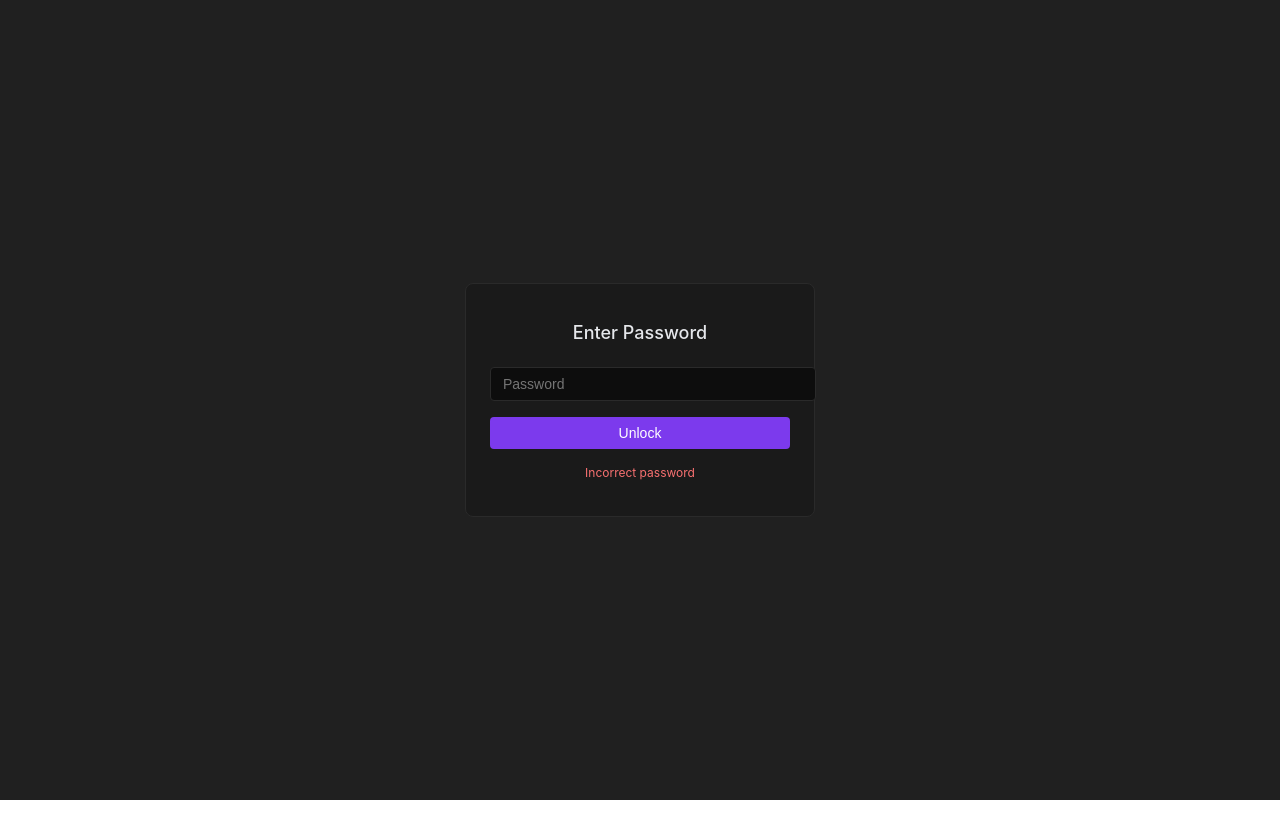
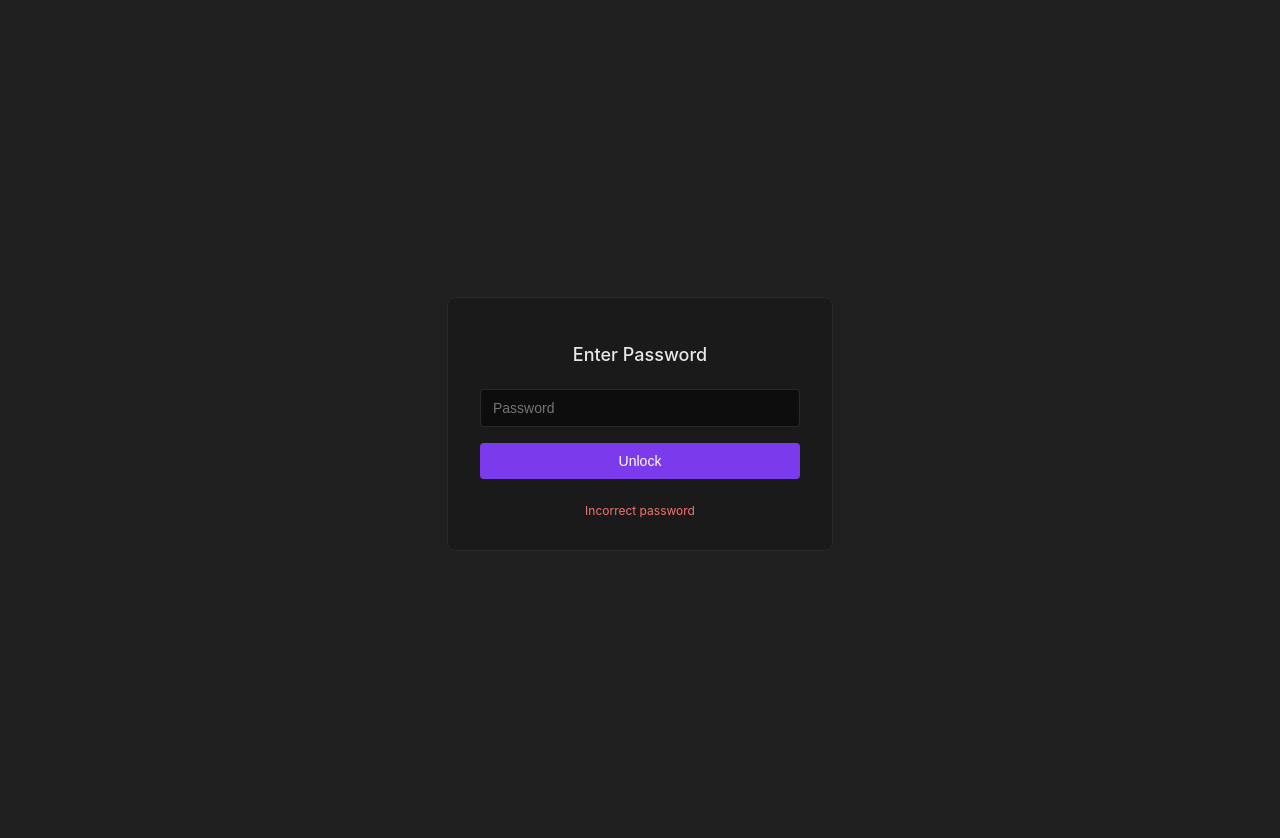
Before and after one commit to mrpixel3214/note_website, a React (Create React App) app: page / in a window 1280 px wide. Both pictures are taken after typing "Sample123" into the empty fields and a click on the button "Unlock". Shown: the top 838 px of the page. Before the commit the page ends 800 px from the top, so only its background shows below. Built offline with nearby package versions, Linux system fonts and the light colour scheme.

Commit message:
fixed padding

```diff
--- a/src/App.js
+++ b/src/App.js
@@ -288,17 +288,17 @@ export default function ObsidianClone() {
         display: 'flex',
         alignItems: 'center',
         justifyContent: 'center',
-        padding: '32px'
+        padding: '24px'
       }}>
         <div style={{
-          maxWidth: '28rem',
           width: '100%',
+          maxWidth: '400px',
           background: '#1a1a1a',
           borderRadius: '8px',
           border: '1px solid #2a2a2a',
-          padding: '24px'
+          padding: '32px'
         }}>
-          <h2 style={{ fontSize: '18px', fontWeight: '500', marginBottom: '24px', color: '#e5e7eb' }}>GitHub Settings</h2>
+          <h2 style={{ fontSize: '18px', fontWeight: '500', marginBottom: '24px', color: '#e5e7eb', textAlign: 'center' }}>GitHub Settings</h2>
 
           <div style={{ display: 'flex', flexDirection: 'column', gap: '16px' }}>
             <div>
@@ -312,10 +312,11 @@ export default function ObsidianClone() {
                   background: '#0d0d0d',
                   border: '1px solid #2a2a2a',
                   borderRadius: '4px',
-                  padding: '8px 12px',
+                  padding: '10px 12px',
                   fontSize: '14px',
                   color: '#d1d5db',
-                  outline: 'none'
+                  outline: 'none',
+                  boxSizing: 'border-box'
                 }}
                 placeholder="your-username"
               />
@@ -332,10 +333,11 @@ export default function ObsidianClone() {
                   background: '#0d0d0d',
                   border: '1px solid #2a2a2a',
                   borderRadius: '4px',
-                  padding: '8px 12px',
+                  padding: '10px 12px',
                   fontSize: '14px',
                   color: '#d1d5db',
-                  outline: 'none'
+                  outline: 'none',
+                  boxSizing: 'border-box'
                 }}
                 placeholder="my-notes"
               />
@@ -352,26 +354,27 @@ export default function ObsidianClone() {
                   background: '#0d0d0d',
                   border: '1px solid #2a2a2a',
                   borderRadius: '4px',
-                  padding: '8px 12px',
+                  padding: '10px 12px',
                   fontSize: '14px',
                   color: '#d1d5db',
-                  outline: 'none'
+                  outline: 'none',
+                  boxSizing: 'border-box'
                 }}
                 placeholder="ghp_xxxxxxxxxxxx"
               />
-              <p style={{ fontSize: '12px', color: '#6b7280', marginTop: '6px' }}>
+              <p style={{ fontSize: '12px', color: '#6b7280', marginTop: '8px', margin: '8px 0 0' }}>
                 Generate at: GitHub Settings → Developer settings → Tokens (classic) → repo scope
               </p>
             </div>
 
-            <div style={{ display: 'flex', gap: '8px', paddingTop: '8px' }}>
+            <div style={{ display: 'flex', gap: '12px', paddingTop: '8px' }}>
               <button
                 onClick={saveSettings}
                 style={{
                   flex: 1,
                   background: '#7c3aed',
                   color: 'white',
-                  padding: '8px',
+                  padding: '10px',
                   borderRadius: '4px',
                   border: 'none',
                   fontSize: '14px',
@@ -383,7 +386,7 @@ export default function ObsidianClone() {
               <button
                 onClick={() => setShowSettings(false)}
                 style={{
-                  padding: '8px 16px',
+                  padding: '10px 20px',
                   background: '#2a2a2a',
                   color: '#9ca3af',
                   borderRadius: '4px',
--- a/src/PasswordProtect.js
+++ b/src/PasswordProtect.js
@@ -50,41 +50,40 @@ const PasswordProtect = () => {
       justifyContent: 'center',
       height: '100vh',
       background: '#202020',
-      color: '#d1d5db'
+      color: '#d1d5db',
+      padding: '24px'
     }}>
       <div style={{
-        width: '300px',
-        padding: '24px',
+        width: '100%',
+        maxWidth: '320px',
+        padding: '32px',
         background: '#1a1a1a',
         borderRadius: '8px',
         border: '1px solid #2a2a2a'
       }}>
         <h2 style={{ fontSize: '18px', fontWeight: '500', marginBottom: '24px', color: '#e5e7eb', textAlign: 'center' }}>Enter Password</h2>
-        <form onSubmit={handlePasswordSubmit}>
+        <form onSubmit={handlePasswordSubmit} style={{ display: 'flex', flexDirection: 'column', gap: '16px' }}>
           <input
             type="password"
             value={password}
             onChange={(e) => setPassword(e.target.value)}
             style={{
-              width: '100%',
               background: '#0d0d0d',
               border: '1px solid #2a2a2a',
               borderRadius: '4px',
-              padding: '8px 12px',
+              padding: '10px 12px',
               fontSize: '14px',
               color: '#d1d5db',
-              outline: 'none',
-              marginBottom: '16px'
+              outline: 'none'
             }}
             placeholder="Password"
           />
           <button
             type="submit"
             style={{
-              width: '100%',
               background: '#7c3aed',
               color: 'white',
-              padding: '8px',
+              padding: '10px',
               borderRadius: '4px',
               border: 'none',
               fontSize: '14px',
@@ -93,7 +92,7 @@ const PasswordProtect = () => {
           >
             Unlock
           </button>
-          {error && <p style={{ color: '#f87171', fontSize: '12px', textAlign: 'center', marginTop: '16px' }}>{error}</p>}
+          {error && <p style={{ color: '#f87171', fontSize: '12px', textAlign: 'center', margin: '8px 0 0' }}>{error}</p>}
         </form>
       </div>
     </div>
```
